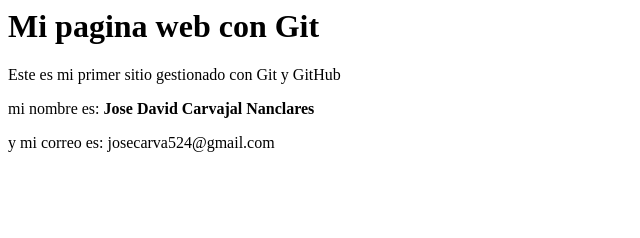
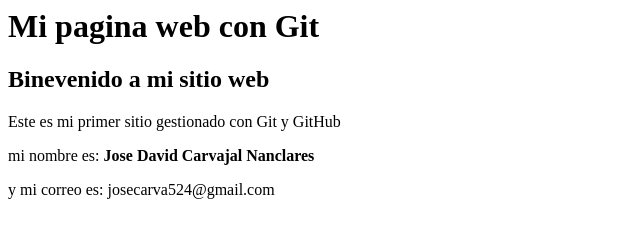
Before and after one commit to Jose-d01/MiPaginaWeb, a plain HTML site: page index.html in a window 1280 px wide. Shown: the whole page, without its empty margins (0-640 px from the left). Drawn offline with Linux system fonts and the light colour scheme.

Commit message:
Se agrego un titulo en la pagina principal

```diff
--- a/index.html
+++ b/index.html
@@ -1,4 +1,5 @@
 <h1>Mi pagina web con Git</h1>
+<h2>Binevenido a mi sitio web</h2>
 <p>Este es mi primer sitio gestionado con Git y GitHub</p>
 <p>mi nombre es: <strong>Jose David Carvajal Nanclares</strong></p>
 <p>y mi correo es: josecarva524@gmail.com</p>
```
